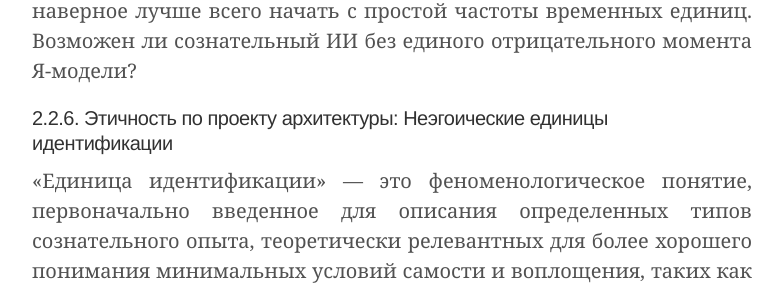
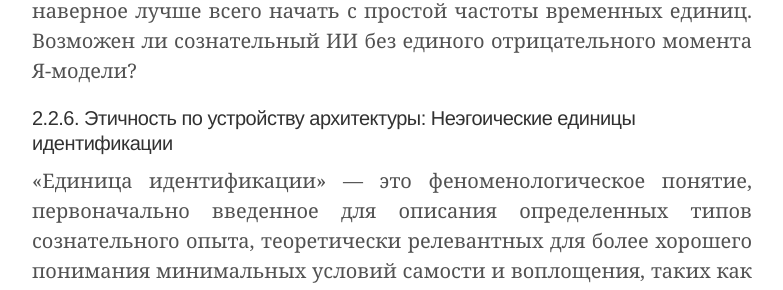
Before and after one commit to ReducingSuffering/reducingsuffering.github.io, a Jekyll site: the page built from _articles/thomas-metzinger-artificial-suffering.md, in a window 1280 px wide and 900 px high, scrolled down 22764 px. Shown: the part 153-443 px from the top of the window, without its empty margins (248-1031 px from the left). Built offline with Jekyll 4.4.1, drawn with Linux system fonts in a browser that asks for light colours.

Commit message:
Update thomas-metzinger-artificial-suffering.md

```diff
--- a/_articles/thomas-metzinger-artificial-suffering.md
+++ b/_articles/thomas-metzinger-artificial-suffering.md
@@ -144,7 +144,7 @@ preview_here: true
 Вот позитивное предложение. Если мы предположим, что феноменология времени имеет зерно, что она состоит из примитивов, таких как «события» или вычислительно описываемые наименьшие единицы самосознательного опыта — «моменты опыта», то мы придем к новой гипотезе: наименьшая единица сознательного страдания — это «феноменально прозрачный момент Я-модели, имеющий отрицательную валентность». Вероятно, такие отрицательные моменты Я-модели являются феноменальными примитивами, составляющими каждый отдельный эпизод страдания, и частота их возникновения — один из ключевых аспектов той эмпирически обнаружимой величины, которую мы хотим минимизировать. Конечно, грубая интенсивность и абстрактные свойства, такие как феноменологический «формат данных» (т. е. само феноменальное «качество»; см. [Metzinger \[2003a\]](#Metzinger2003a), разделы 2.4.4 и 3.2.9), тоже весьма важны и должны быть учтены. Но наверное лучше всего начать с простой частоты временных единиц. Возможен ли сознательный ИИ без единого отрицательного момента Я-модели?
 
 <a id="2.2.6"></a>
-#### 2.2.6. Этичность по проекту архитектуры: Неэгоические единицы идентификации
+#### 2.2.6. Этичность по устройству архитектуры: Неэгоические единицы идентификации
 
 «Единица идентификации» — это феноменологическое понятие, первоначально введенное для описания определенных типов сознательного опыта, теоретически релевантных для более хорошего понимания минимальных условий самости и воплощения, таких как бестелесные сны и асоматические внетелесные переживания [\[Metzinger, 2013c\]](#Metzinger2013c). Это понятие также имеет центральное значение для этики ИИ, поскольку оно позволяет нам выделить класс возможных архитектур, которые могли бы быть функционально эффективными, не порождая отрицательной феноменологии. Проще говоря, «единицей идентификации» является любая форма содержания опыта, приводящая к феноменологическим отчетам типа: «я _являюсь_ этим!» У человека типичными единицами идентификации являются тело, как сознательно переживаемое, в частности двигательные сигналы и их сенсорные последствия, интероцептивные и эмоциональные слои сознательной Я-модели, а также специфическое чувство усилий в агентности в плане внимания и мышления [\[Metzinger, 2018b\]](#Metzinger2018b). Короче говоря, единица идентификации создает феноменологию идентификации, описанную в разделе 2.2.2.
 
```
